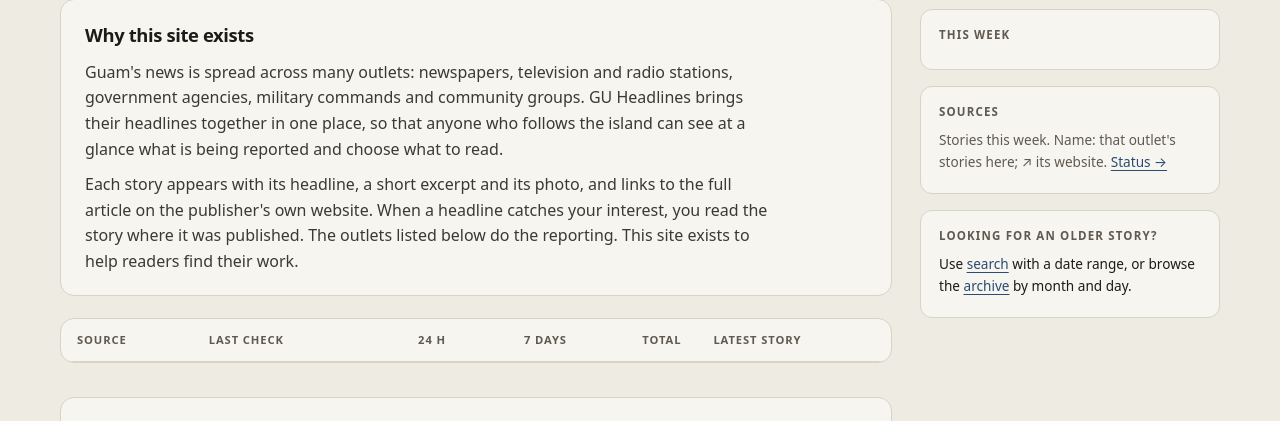
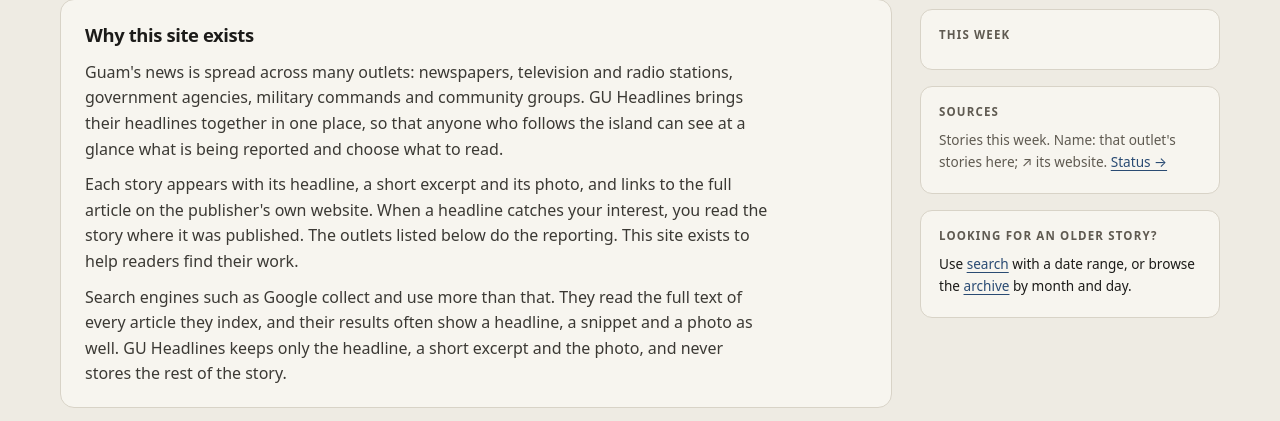
Before and after one commit to gottalogin1/GU-headlines, a FastAPI app: template guheadlines/web/templates/status.html in a window 1280 px wide. Shown: the part 267-688 px from the top of the page. Run offline with FastAPI, Linux system fonts and the light colour scheme; the template is opened without the code that fills it, so the values that code supplies are empty.

Commit message:
Sources page: say search engines collect more than this site (#46)
"Why this site exists" gains a paragraph saying that search engines such
as Google read the full text of every article they index, while this
site keeps only the headline, a short excerpt and the photo.


Claude-Session: https://claude.ai/code/session_01ALaDZQiGKbjVCBpmX7q5qa

Co-authored-by: Claude <noreply@anthropic.com>

```diff
--- a/guheadlines/web/templates/status.html
+++ b/guheadlines/web/templates/status.html
@@ -16,6 +16,10 @@
     article on the publisher's own website. When a headline catches your interest, you read the
     story where it was published. The outlets listed below do the reporting. This site exists to
     help readers find their work.</p>
+  <p>Search engines such as Google collect and use more than that. They read the full text of
+    every article they index, and their results often show a headline, a snippet and a photo as
+    well. {{ site }} keeps only the headline, a short excerpt and the photo, and never stores the
+    rest of the story.</p>
 </section>
 <div class="table-wrap">
 <table class="status-table">
```
Also changed, not shown: tests/test_web.py (+3 -0 lines), CHANGELOG.md.
